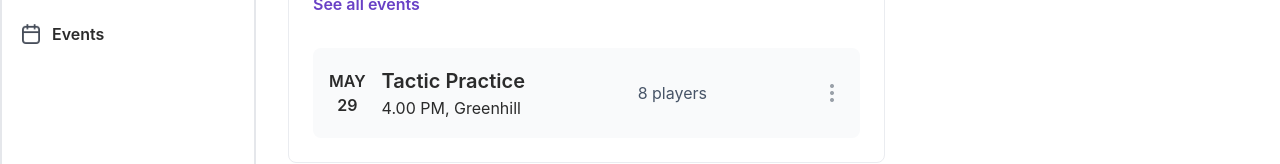
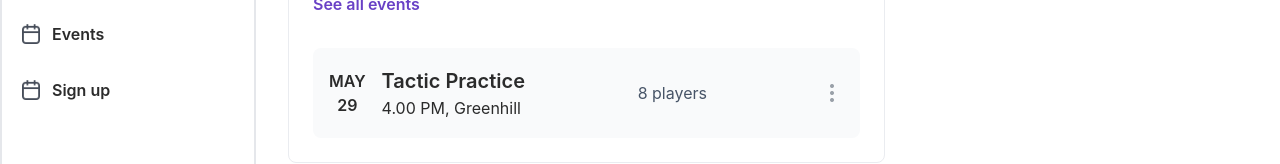
Before and after one commit to zainsadaqat/coach-match-scheduler, a React (Vite) app in the folder frontend/: page / in a window 1280 px wide. Shown: the part 182-346 px from the top of the page. Built offline with nearby package versions, Linux system fonts and the light colour scheme.

Commit message:
Add sign up menu item at sidebar

```diff
--- a/frontend/src/components/Sidebar.tsx
+++ b/frontend/src/components/Sidebar.tsx
@@ -1,4 +1,3 @@
-import React from 'react';
 import MenuItem from './MenuItem';
 import HomeIcon from '../assets/HomeIcon.png';
 import MyTeamIcon from '../assets/MyTeamIcon.png';
@@ -43,6 +42,13 @@ const Sidebar = () => {
                 <MenuItem iconImage={EventsIcon} menuItem="Events" />
               )}
             </Link>
+            <Link to="register">
+              {currentPath === '/register' ? (
+                <MenuItem iconImage={EventsIcon} menuItem="Sign up" active />
+              ) : (
+                <MenuItem iconImage={EventsIcon} menuItem="Sign up" />
+              )}
+            </Link>
           </div>
           <div>
             <Link to="help">
```
